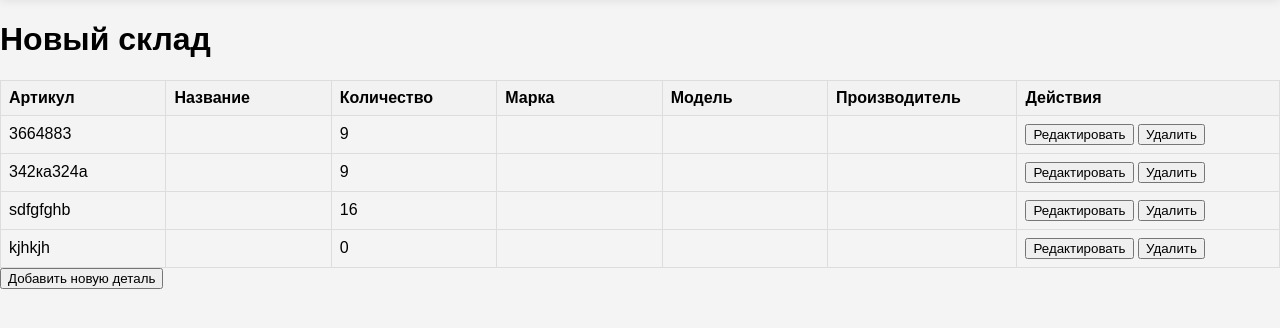
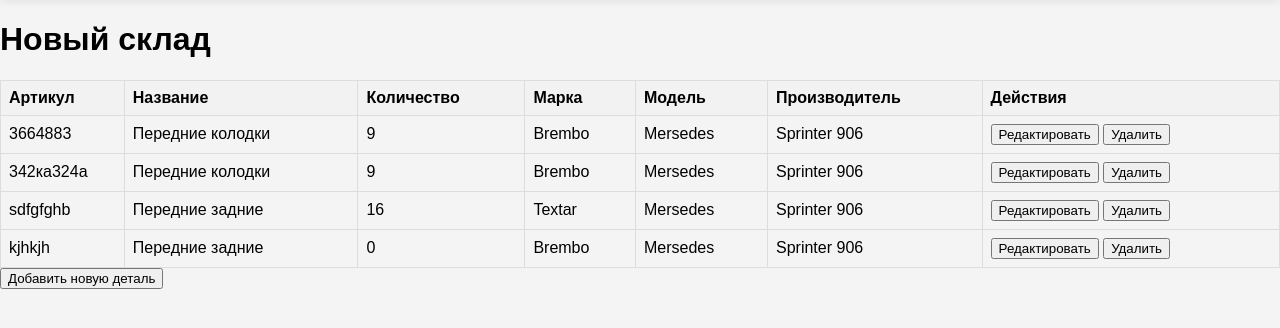
Before and after one commit to kollisey1418/MediteranExpress_First_BD, a Django app: page /warehouse-new/ in a window 1280 px wide. Shown: the part 48-376 px from the top of the page. Run offline with Django 5.2, Linux system fonts and the light colour scheme; data comes from the database, SQL or seed files in the repository; both versions use the stored data as it was after the commit.

Commit message:
Заменяем бегущую строку на автоподбор ширены.

```diff
--- a/main/templates/main/warehouse_new.html
+++ b/main/templates/main/warehouse_new.html
@@ -14,33 +14,11 @@
         border: 1px solid #dddddd;
         text-align: left;
         padding: 8px;
-        width: 12ch; /* ширина столбца "Артикул" */
-        white-space: nowrap; /* предотвращает перенос текста */
-        overflow: hidden; /* скрывает переполненный текст */
-        text-overflow: ellipsis; /* добавляет многоточие для переполненного текста */
+        white-space: normal; /* Позволяет переносу текста */
+        overflow-wrap: break-word; /* Разбивает длинные слова */
     }
     th {
         background-color: #f2f2f2;
-    }
-    .marquee-container {
-        position: relative;
-        overflow: hidden;
-    }
-    .marquee {
-        display: inline-block;
-        white-space: nowrap;
-        position: absolute;
-        left: 0;
-        animation: marquee 10s linear infinite;
-        animation-play-state: paused; /* Останавливаем анимацию по умолчанию */
-    }
-    @keyframes marquee {
-        from {
-            transform: translateX(100%);
-        }
-        to {
-            transform: translateX(-100%);
-        }
     }
 </style>
 
@@ -60,12 +38,12 @@
     <tbody>
         {% for item in items %}
         <tr>
-            <td>{{ item.part_number }}</td>
-            <td><div class="marquee-container"><div class="marquee">{{ item.name }}</div></div></td>
+            <td style="width: 12ch;">{{ item.part_number }}</td>
+            <td>{{ item.name }}</td>
             <td>{{ item.quantity }}</td>
-            <td><div class="marquee-container"><div class="marquee">{{ item.brand }}</div></div></td>
-            <td><div class="marquee-container"><div class="marquee">{{ item.model }}</div></div></td>
-            <td><div class="marquee-container"><div class="marquee">{{ item.manufacturer }}</div></div></td>
+            <td>{{ item.brand }}</td>
+            <td>{{ item.model }}</td>
+            <td>{{ item.manufacturer }}</td>
             <td>
                 <button class="editItemBtn" data-id="{{ item.id }}">Редактировать</button>
                 <button class="deleteItemBtn" data-id="{{ item.id }}">Удалить</button>
@@ -190,18 +168,5 @@ document.getElementById('editItemForm').addEventListener('submit', function(even
         alert('Ошибка при изменении детали: ' + error.message);
     });
 });
-
-// Проверка ширины текста и включение бегущей строки при необходимости
-document.addEventListener('DOMContentLoaded', function() {
-    const marqueeContainers = document.querySelectorAll('.marquee-container');
-    marqueeContainers.forEach(container => {
-        const marquee = container.querySelector('.marquee');
-        if (marquee.scrollWidth > container.clientWidth) {
-            marquee.style.animationPlayState = 'running';
-        } else {
-            marquee.style.animationPlayState = 'paused';
-        }
-    });
-});
 </script>
 {% endblock %}
```
Also changed, not shown: db.sqlite3.
